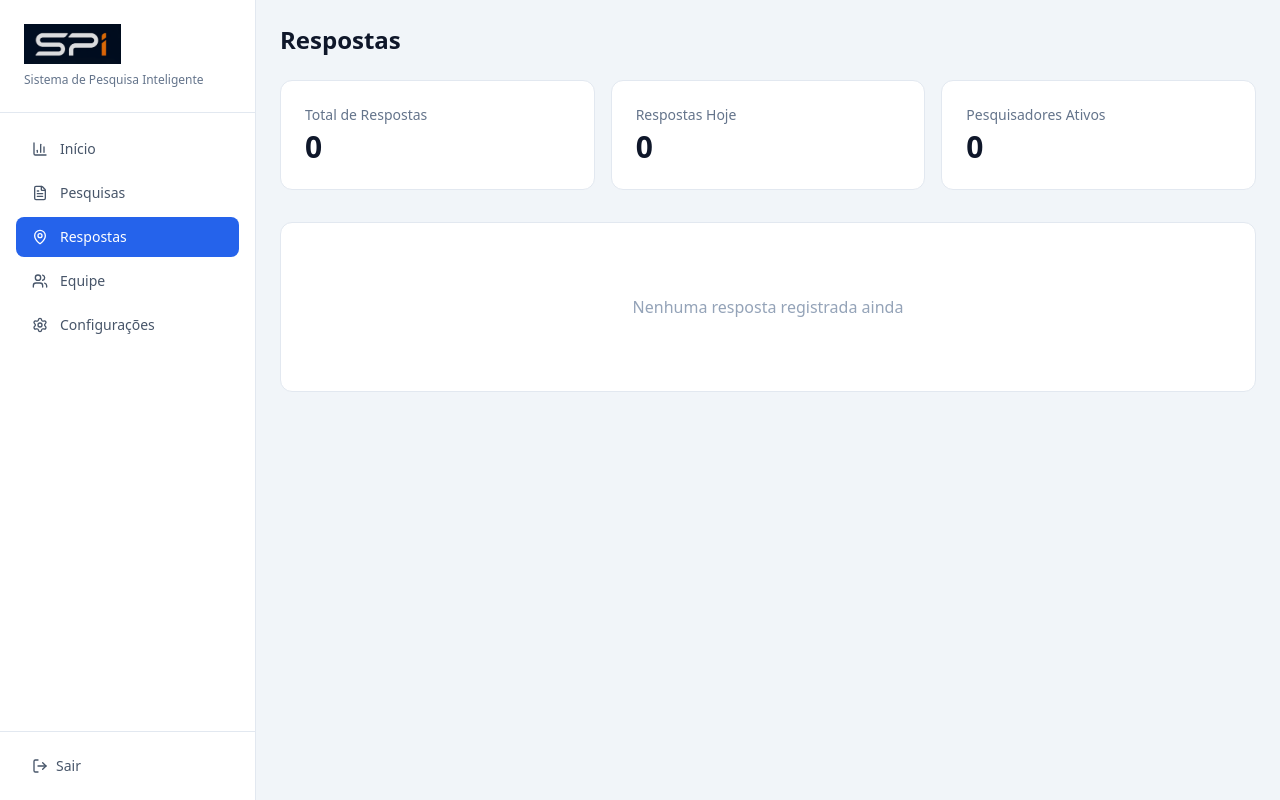
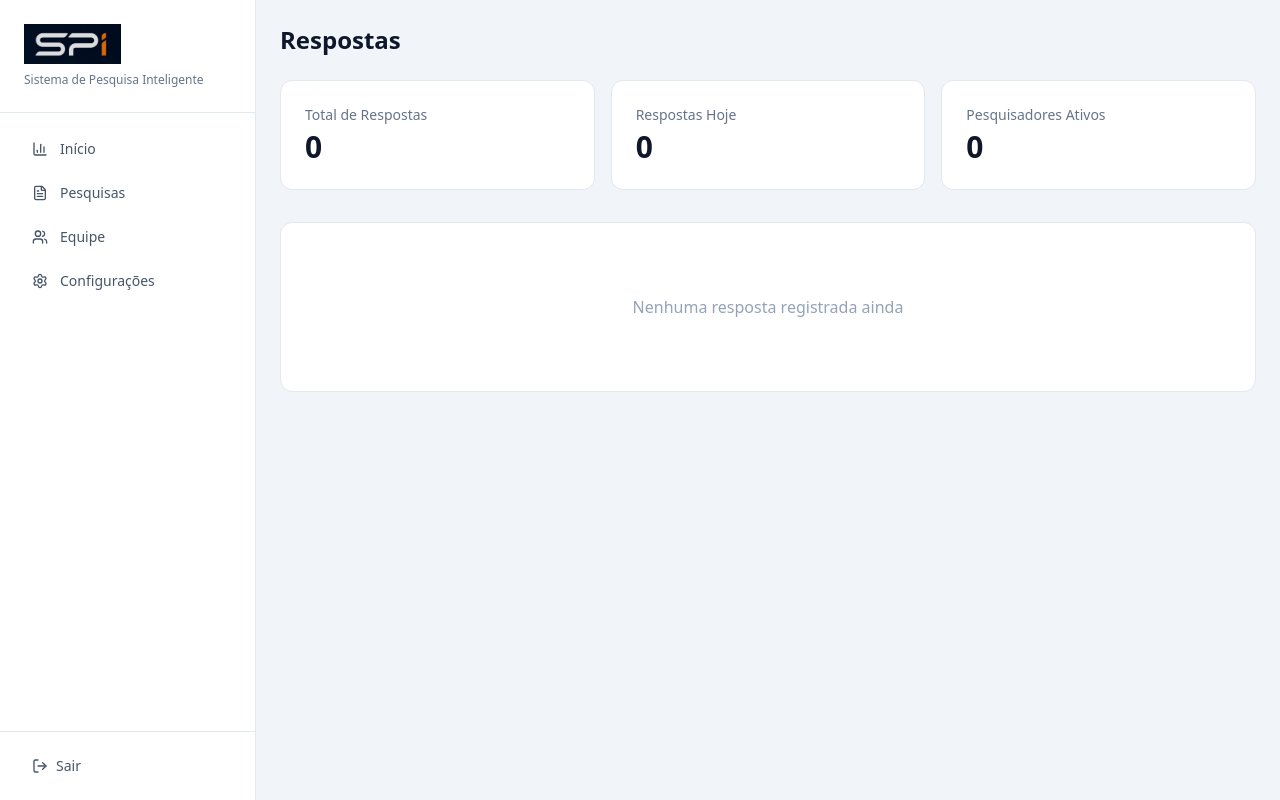
Before and after one commit to Albertinoblima/SPI, a Next.js app in the folder apps/web/: page /responses in a window 1280 px wide. Built offline with nearby package versions, Linux system fonts and the light colour scheme.

Commit message:
fix: remover menu Respostas do sidebar - acompanhamento sera feito por pesquisa especifica

```diff
--- a/apps/web/src/app/(dashboard)/layout.tsx
+++ b/apps/web/src/app/(dashboard)/layout.tsx
@@ -8,7 +8,6 @@ import {
     BarChart3,
     FileText,
     Users,
-    MapPin,
     Settings,
     LogOut,
 } from 'lucide-react';
@@ -25,7 +24,6 @@ export default function DashboardLayout({ children }: DashboardLayoutProps) {
     const navItems = [
         { label: 'Início', href: '/dashboard', icon: BarChart3 },
         { label: 'Pesquisas', href: '/surveys', icon: FileText },
-        { label: 'Respostas', href: '/responses', icon: MapPin },
         { label: 'Equipe', href: '/team', icon: Users },
         { label: 'Configurações', href: '/settings', icon: Settings },
     ];
```
